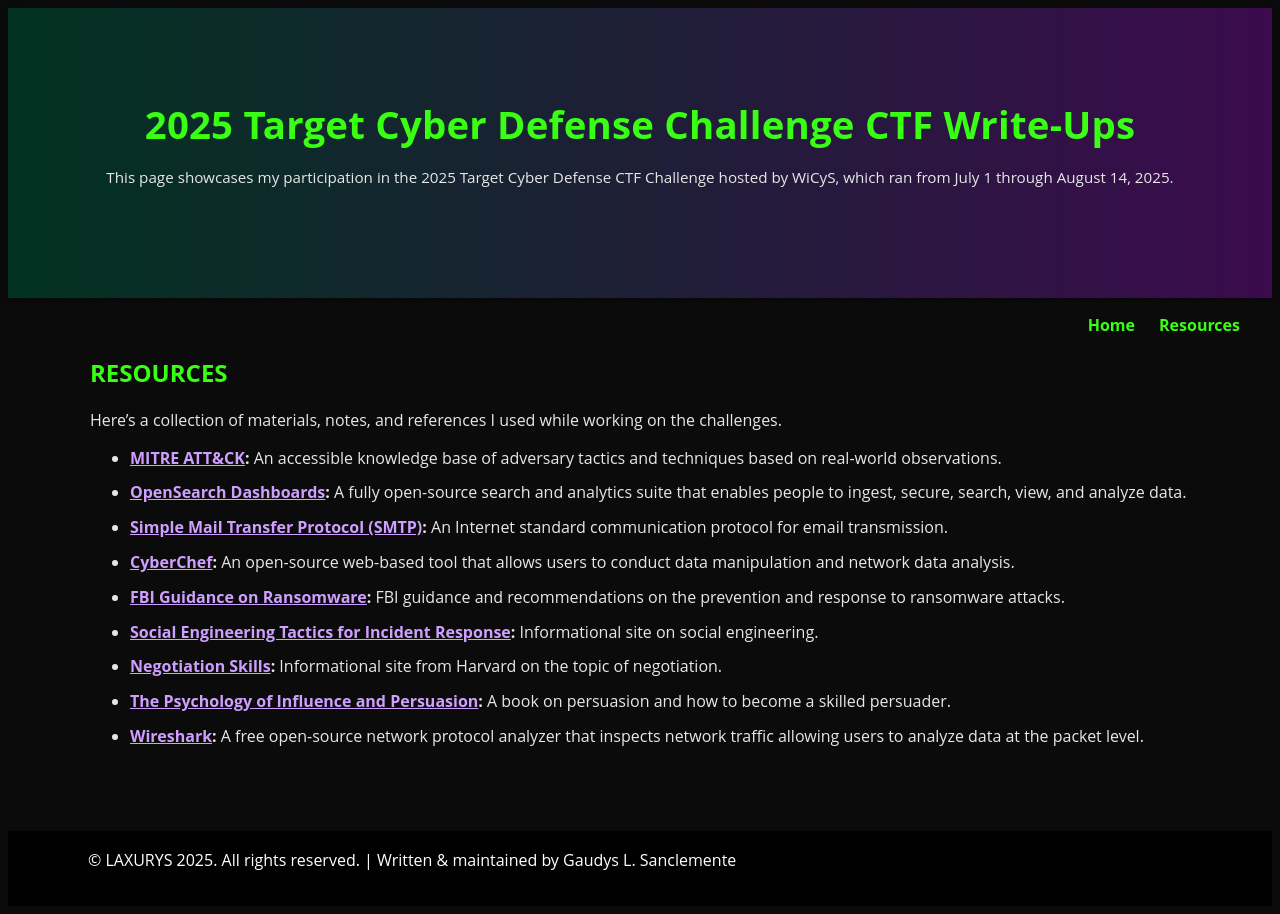
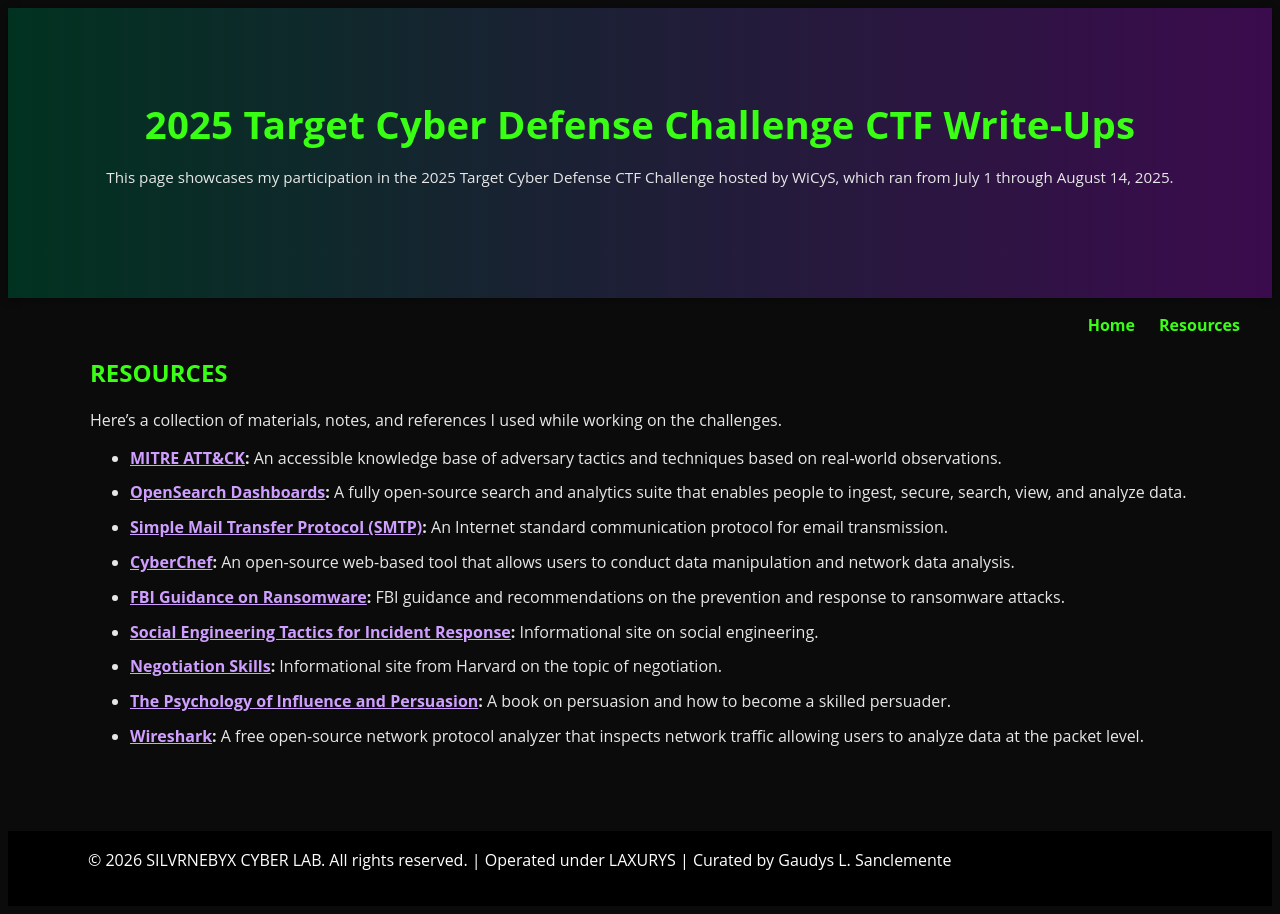
Before and after one commit to glsanclem/2026-US-Cyber-Open-CTF, a Jekyll site: the page built from resources.md, in a window 1280 px wide. Built offline with Jekyll 4.4.1, drawn with Linux system fonts in a browser that asks for light colours.

Commit message:
Update footer copyright information and year

```diff
--- a/_layouts/default.html
+++ b/_layouts/default.html
@@ -25,7 +25,7 @@
 
   <!-- Footer -->
   <footer>
-    <Copyright p>&copy; LAXURYS 2025. All rights reserved. | Written & maintained by Gaudys L. Sanclemente </p>
+    <Copyright p>&copy; 2026 SILVRNEBYX CYBER LAB. All rights reserved. | Operated under LAXURYS | Curated by Gaudys L. Sanclemente </p>
   </footer>
 </body>
 </html>
```
